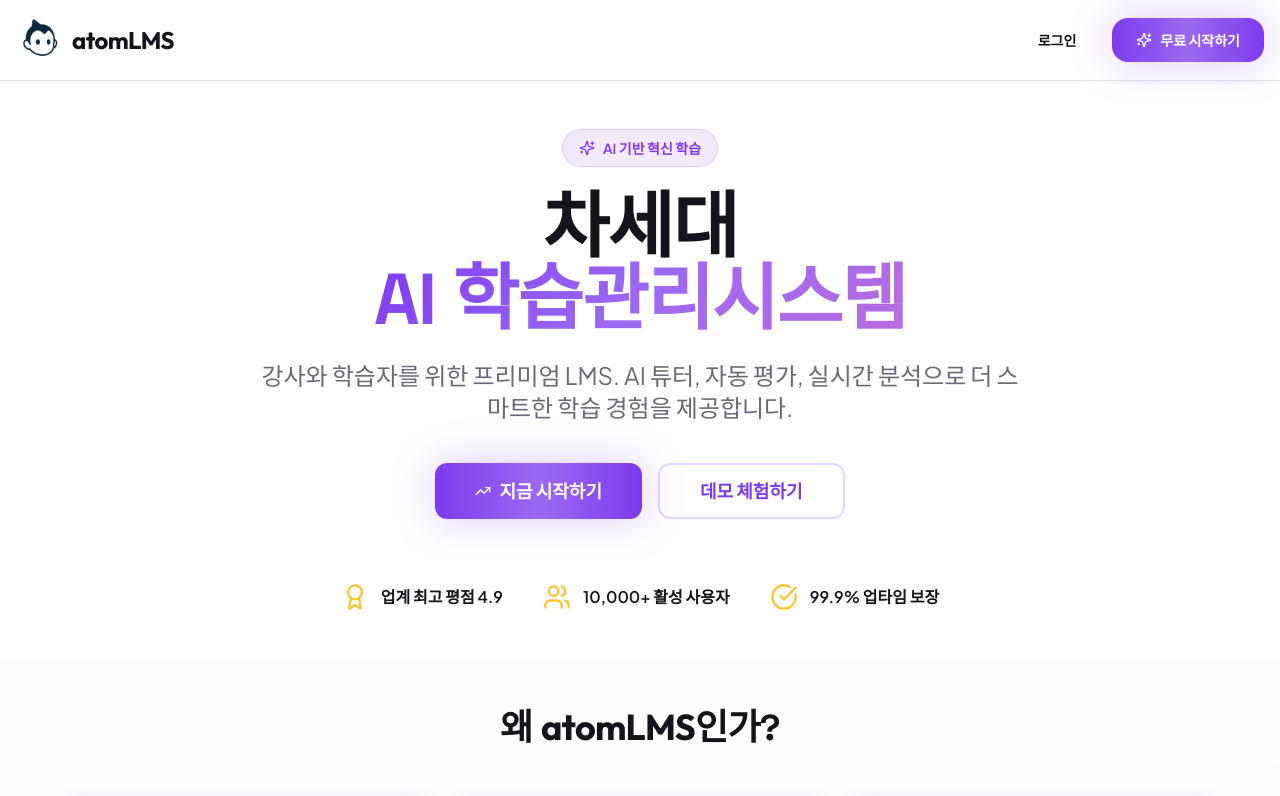
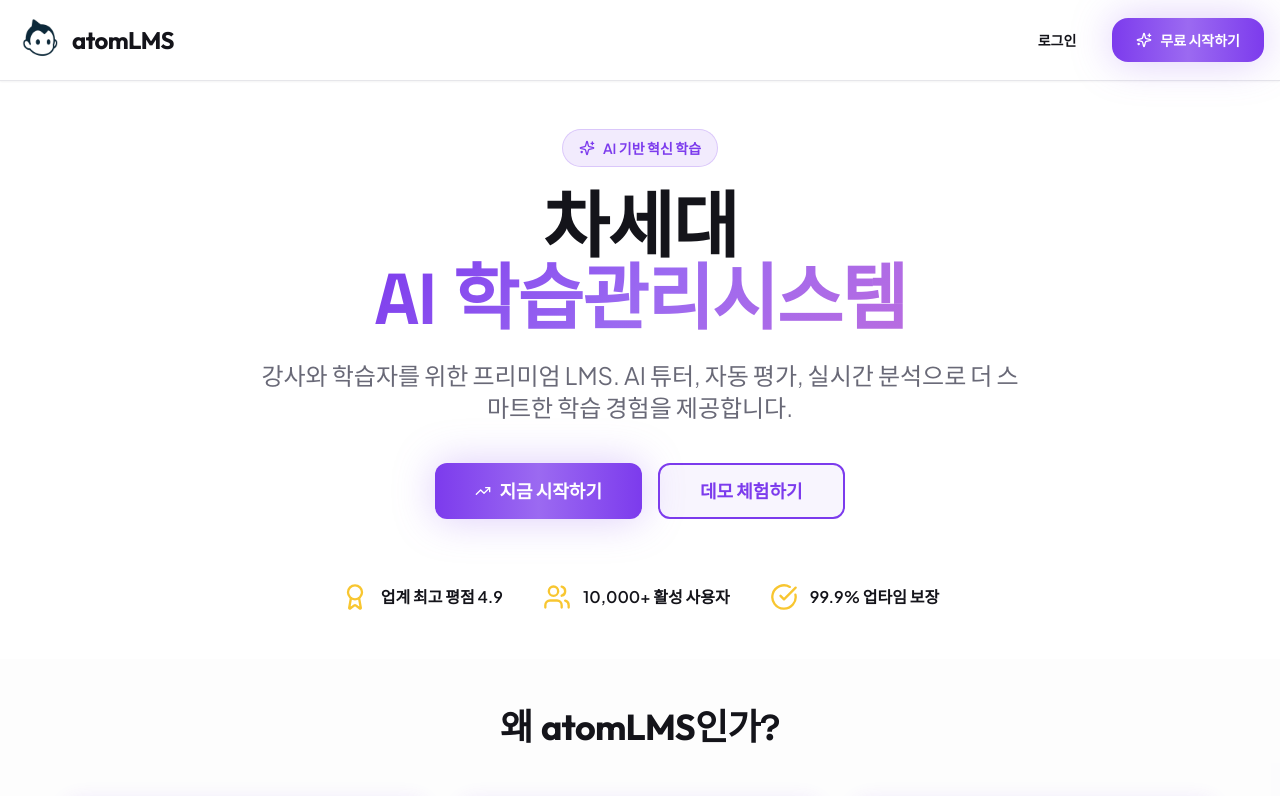
Before and after one commit to p01092451503-afk/learn-doc-wise, a React (Vite) app: page / in a window 1280 px wide. Shown: the top 796 px of the page. Built offline with nearby package versions, Linux system fonts and the light colour scheme; the HTML template or start-up script is replaced by a standard one.

Commit message:
Fix: Improve visibility of white buttons

```diff
--- a/src/components/ui/button.tsx
+++ b/src/components/ui/button.tsx
@@ -11,7 +11,7 @@ const buttonVariants = cva(
       variant: {
         default: "bg-primary text-primary-foreground shadow-premium hover:shadow-elegant hover:scale-[1.02] active:scale-[0.98]",
         destructive: "bg-destructive text-destructive-foreground shadow-premium hover:shadow-elegant hover:scale-[1.02] active:scale-[0.98]",
-        outline: "border-2 border-primary/20 bg-background text-primary hover:bg-primary hover:text-primary-foreground hover:border-primary hover:shadow-premium",
+        outline: "border-2 border-primary bg-primary/5 text-primary hover:bg-primary hover:text-primary-foreground hover:shadow-premium",
         secondary: "bg-secondary text-secondary-foreground shadow-premium hover:shadow-elegant hover:scale-[1.02] active:scale-[0.98]",
         ghost: "hover:bg-primary/10 hover:text-primary",
         link: "text-primary underline-offset-4 hover:underline hover:text-primary-glow",
```
